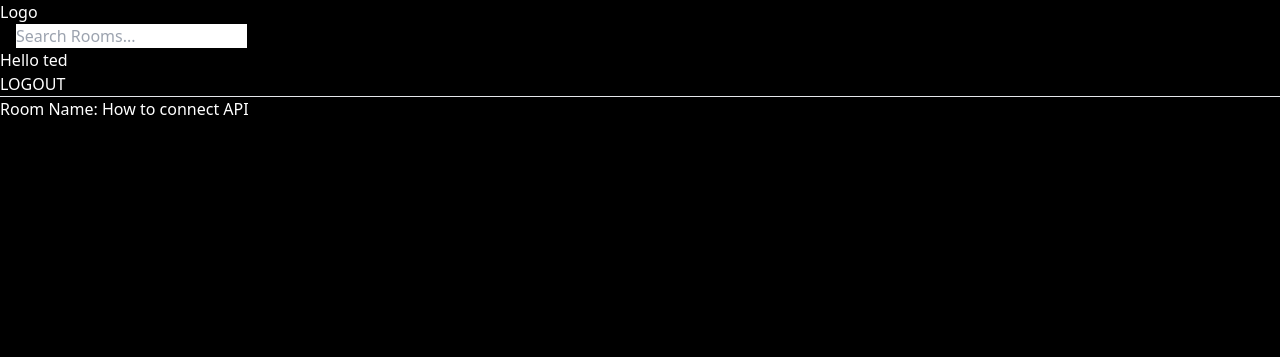
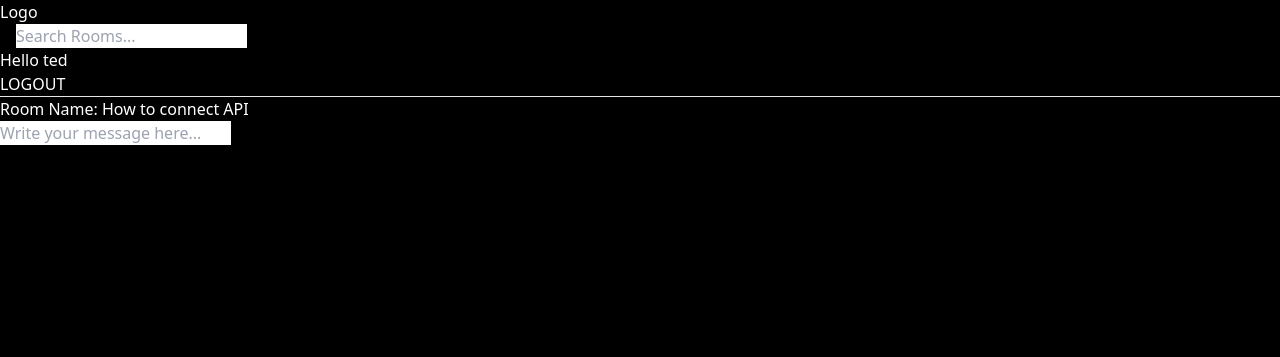
Before and after one commit to aecial/Django-Mosh, a Django app: page /room/3/ in a window 1280 px wide. Shown: the top 357 px of the page. Run offline with Django 5.2, Linux system fonts and the light colour scheme; a user stored in the database is signed in; data comes from the database, SQL or seed files in the repository; both versions use the stored data as it was after the commit; some libraries are stand-ins or nearby versions.

Commit message:
add chat room message CREATE

```diff
--- a/base/templates/base/room.html
+++ b/base/templates/base/room.html
@@ -1,5 +1,23 @@
 {% extends 'main.html'%} {% block content %} {% if information%}
 <h1>Room Name: {{information}}</h1>
-{% else %}
+{{information.description}} {% else %}
 <h1>Room</h1>
+{% endif %} {% for room_message in room_messages %}
+<div class="border border-blue-500 mb-2">
+  <small>@{{room_message.user}} {{room_message.created|timesince}} ago</small>
+  <hr />
+  <p>{{room_message.body}}</p>
+</div>
+{% endfor %} {% if request.user.is_authenticated %}
+<div>
+  <form action="" method="post">
+    {% csrf_token %}
+    <input
+      type="text"
+      name="body"
+      placeholder="Write your message here..."
+      class="text-black"
+    />
+  </form>
+</div>
 {% endif %} {% endblock %}
--- a/base/views.py
+++ b/base/views.py
@@ -4,7 +4,7 @@ from django.http import HttpResponse
 from django.contrib.auth.decorators import login_required
 from django.db.models import Q
 from django.http import JsonResponse
-from .models import Room, Category, Topic
+from .models import Room, Category, Topic, Message
 from .forms import RoomForm
 from django.contrib.auth.models import User
 from django.contrib.auth import authenticate, login, logout
@@ -76,8 +76,18 @@ def romr(request):
 #pk for dynamic route
 def room(request, pk):
     # Check for the room number
-    rooms = Room.objects.get(id=pk)
-    context = {'information': rooms}
+    room = Room.objects.get(id=pk)
+    room_messages = room.message_set.all().order_by('-created')
+
+    if request.method == 'POST':
+        message = Message.objects.create(
+            user = request.user,
+            room = room,
+            body = request.POST.get('body')
+        )
+        return redirect('room', pk=room.id)
+
+    context = {'information': room, 'room_messages': room_messages}
     return render(request, 'base/room.html', context)
 
 @login_required(login_url='login')
```
Also changed, not shown: db.sqlite3.
